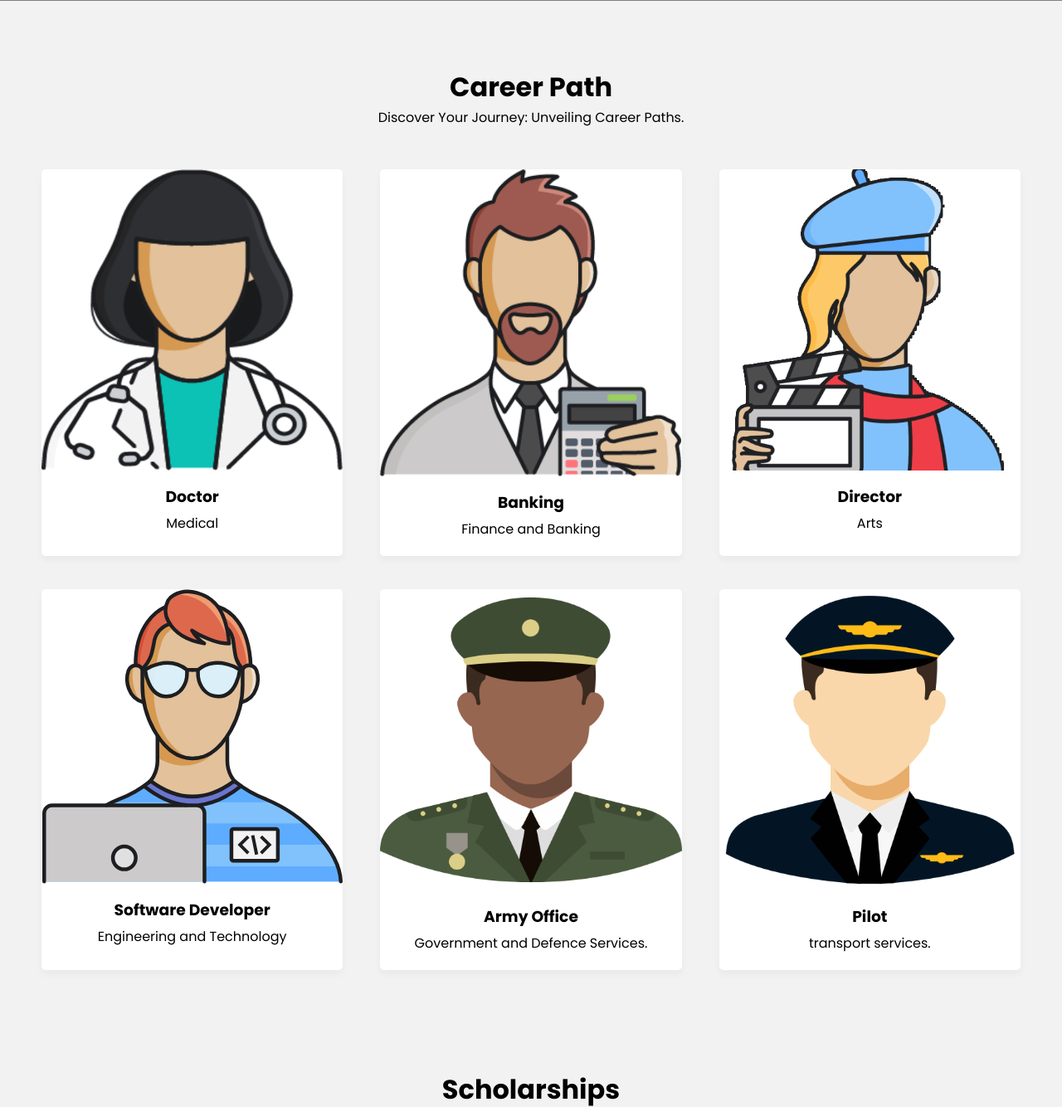
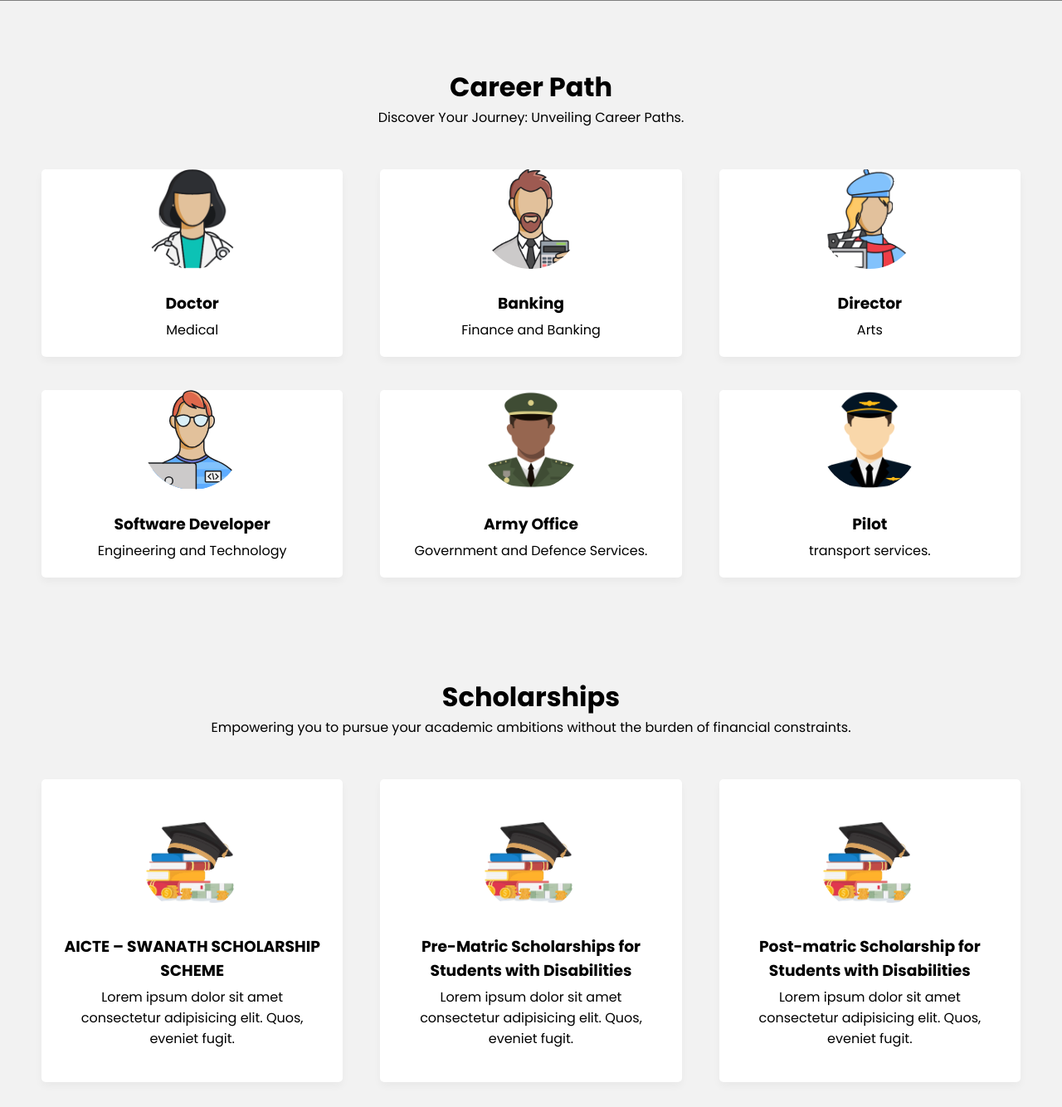
Before and after one commit to Akiii21/career-website, a Flask app: page / in a window 1280 px wide. Shown: the part 869-2203 px from the top of the page at 83% size. Run offline with Flask 3, Linux system fonts and the light colour scheme; some libraries are stand-ins or nearby versions; grey boxes are pictures that could not be loaded.

Commit message:
chage some css

```diff
--- a/static/css/style.css
+++ b/static/css/style.css
@@ -215,6 +215,7 @@ section .cards .card {
   margin-bottom: 40px;
   width: calc(100% / 3 - 30px);
   text-align: center;
+  cursor: pointer;
 }
 
 .career-path .cards .card {
@@ -230,16 +231,22 @@ section .cards .card {
 }
 
 .career-path .card img {
-  width: 100%;
-  padding-bottom: 10px;
-  /* Remove or adjust the object-fit property */
-  object-fit: contain; /* or object-fit: fill; depending on your preference */
-  border-radius: 7px;
+  width: 120px;
+  height: 120px;
+  margin-bottom: 20px;
+  border-radius: 100%;
+  object-fit: cover;
 }
 
 .cards .card p {
   padding: 0 15px;
   margin-top: 5px;
+}
+section .cards :hover{
+  background:#303ef7;
+  color:#fff;
+  transform: scale(1.0);
+
 }
 
 .about .row {
@@ -389,6 +396,7 @@ footer a {
     margin-top: 40px;
   }
 
+
   footer a {
     height: 0;
   }
```
